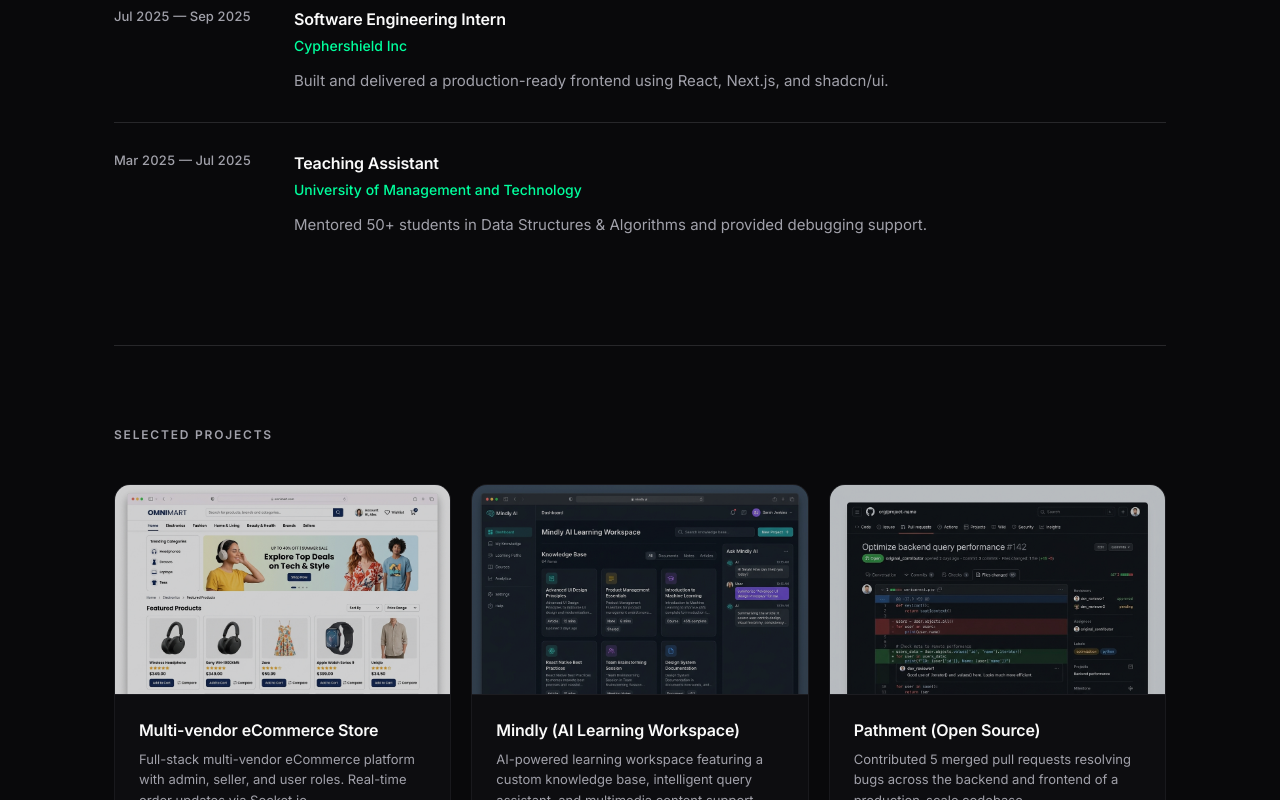
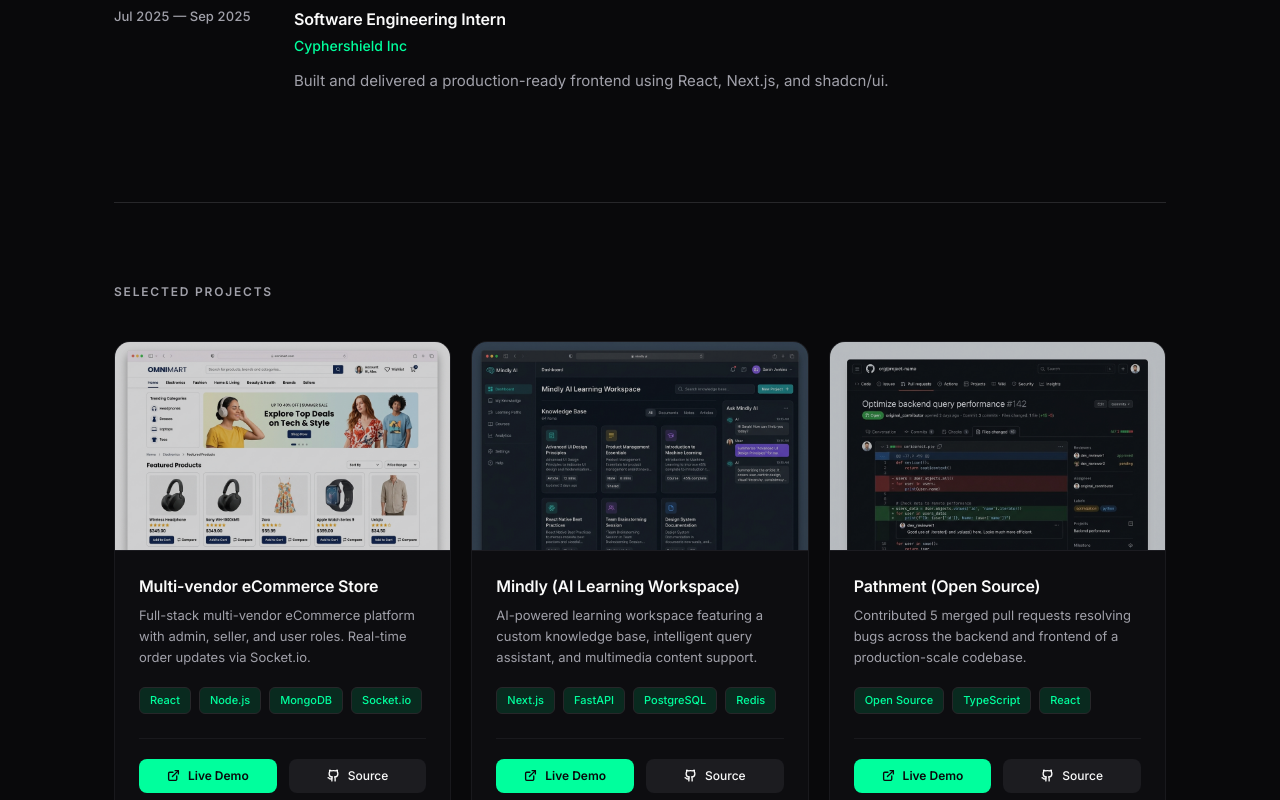
Before and after one commit to Ali-Razahaider/portfolio, a Next.js app: page / in a window 1280 px wide. Shown: the part 1480-2280 px from the top of the page. Built offline with nearby package versions, Linux system fonts and the light colour scheme.

Commit message:
update urls

```diff
--- a/src/data/portfolio.ts
+++ b/src/data/portfolio.ts
@@ -35,6 +35,7 @@
       company: "DataExperts360",
       role: "Backend Developer (Contract)",
       date: "Feb 2026 — Present",
+      location: "Queensland, Australia (Remote)",
       description: "Designing and securing authentication flows and RESTful APIs for scalable backend systems."
     },
     {
@@ -42,14 +43,8 @@
       company: "Cyphershield Inc",
       role: "Software Engineering Intern",
       date: "Jul 2025 — Sep 2025",
+      location: "United States (Remote)",
       description: "Built and delivered a production-ready frontend using React, Next.js, and shadcn/ui."
-    },
-    {
-      id: 3,
-      company: "University of Management and Technology",
-      role: "Teaching Assistant",
-      date: "Mar 2025 — Jul 2025",
-      description: "Mentored 50+ students in Data Structures & Algorithms and provided debugging support."
     }
   ],
   projects: [
@@ -80,7 +75,7 @@
       image: "/project-opensource.png",
       description: "Contributed 5 merged pull requests resolving bugs across the backend and frontend of a production-scale codebase.",
       tags: ["Open Source", "TypeScript", "React"],
-      liveUrl: null,
+      liveUrl: "https://pathment.me",
       githubUrl: "#"
     }
   ]
```
